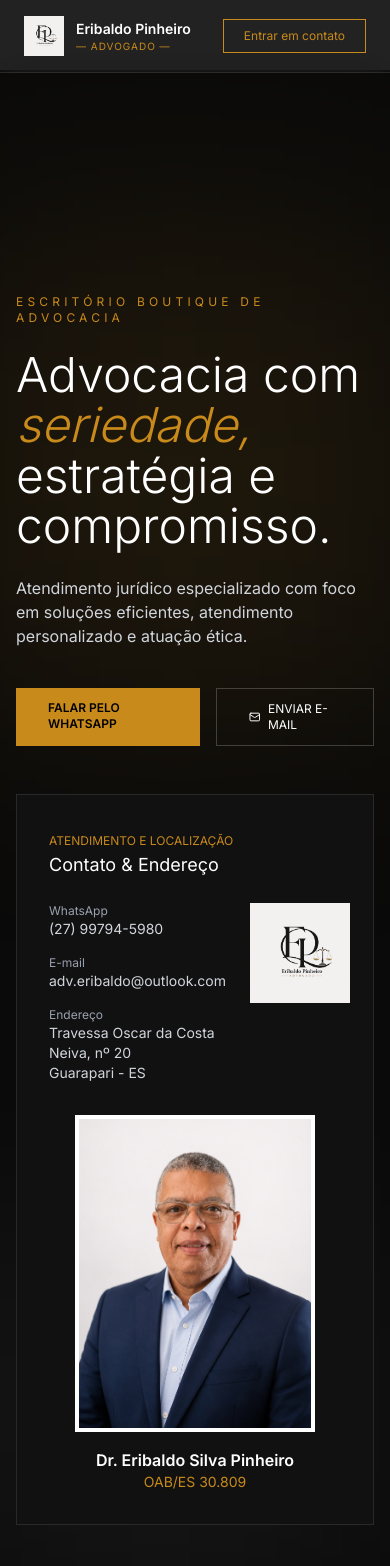
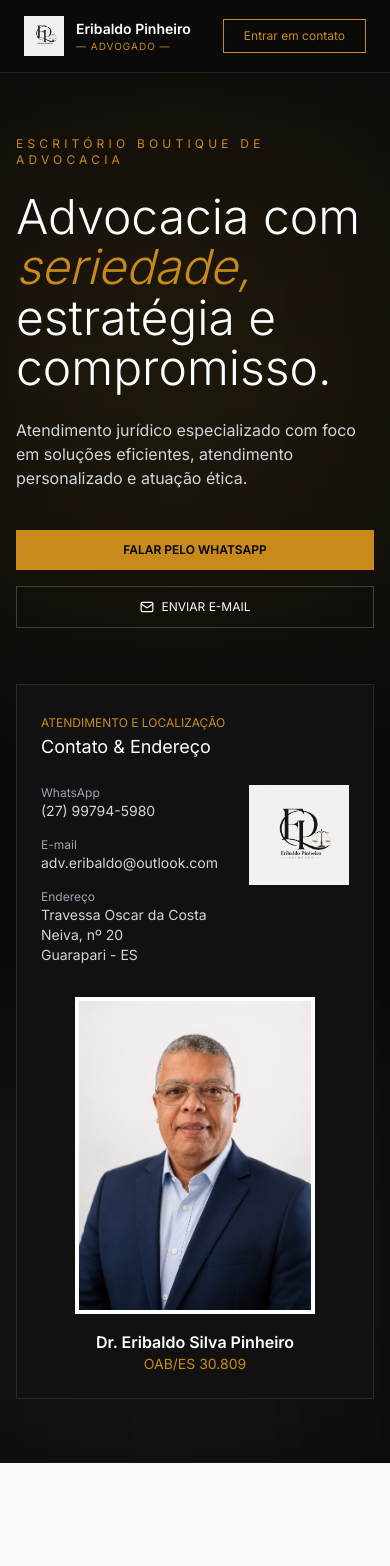
Before and after one commit to SergioooAlexandre/eribaldo-pinheiro-advocacia, a React (Vite) app: page / in a window 390 px wide. Shown: the top 1566 px of the page. Built offline with nearby package versions, Linux system fonts and the light colour scheme.

Commit message:
Remove faixa branca e sobe hero

```diff
--- a/src/App.tsx
+++ b/src/App.tsx
@@ -4,9 +4,9 @@ import Hero from './components/Hero';
 import Atendimento from './components/Atendimento';
 import Sobre from './components/Sobre';
 import AreasAtuacao from './components/AreasAtuacao';
+import FAQ from './components/FAQ';
 import Localizacao from './components/Localizacao';
 import Contato from './components/Contato';
-import FAQ from './components/FAQ';
 import Footer from './components/Footer';
 
 export default function App() {
@@ -18,7 +18,7 @@ export default function App() {
     <div className="min-h-screen bg-white flex flex-col font-sans overflow-x-hidden">
       <Header />
 
-      <main className="flex-grow pt-[70px]">
+      <main className="flex-grow">
         <Hero />
         <Atendimento />
         <Sobre />
--- a/src/components/AreasAtuacao.tsx
+++ b/src/components/AreasAtuacao.tsx
@@ -26,10 +26,10 @@ export default function AreasAtuacao() {
   return (
     <section
       id="areas"
-      className="w-full bg-white text-[#0A0A0A] py-16 md:py-24 px-4 sm:px-6 lg:px-8"
+      className="w-full bg-[#0A0A0A] text-white py-14 md:py-20 px-4 sm:px-6 lg:px-8 -mt-1"
     >
       <div className="max-w-7xl mx-auto">
-        <div className="text-center max-w-3xl mx-auto mb-12 md:mb-16">
+        <div className="text-center max-w-3xl mx-auto mb-10 md:mb-14">
           <span className="text-xs uppercase tracking-[0.35em] text-[#C88A1A] block mb-4">
             Especialidades Jurídicas
           </span>
@@ -40,7 +40,7 @@ export default function AreasAtuacao() {
 
           <div className="w-20 h-[2px] bg-[#C88A1A] mx-auto mb-8"></div>
 
-          <p className="text-gray-600 leading-relaxed text-base md:text-lg">
+          <p className="text-gray-300 leading-relaxed text-base md:text-lg">
             Atuação jurídica especializada com foco em soluções seguras,
             atendimento humanizado e defesa dos interesses de cada cliente.
           </p>
@@ -53,7 +53,7 @@ export default function AreasAtuacao() {
             return (
               <div
                 key={index}
-                className="bg-white border border-gray-100 rounded-sm p-8 md:p-10 text-center shadow-sm hover:shadow-xl hover:border-[#C88A1A]/40 transition duration-300"
+                className="bg-white text-[#0A0A0A] border border-white/10 rounded-sm p-8 md:p-10 text-center shadow-sm hover:shadow-xl hover:border-[#C88A1A]/60 transition duration-300"
               >
                 <div className="w-20 h-20 mx-auto mb-7 flex items-center justify-center">
                   <Icon
--- a/src/components/Hero.tsx
+++ b/src/components/Hero.tsx
@@ -6,24 +6,22 @@ export default function Hero() {
   return (
     <section
       id="inicio"
-      className="relative z-0 min-h-screen pt-56 md:pt-64 pb-20 bg-[#0A0A0A] text-white flex items-center overflow-visible"
+      className="relative z-0 min-h-screen pt-28 md:pt-32 pb-16 bg-[#0A0A0A] text-white flex items-start overflow-hidden"
     >
-      {/* FUNDO */}
       <div className="absolute inset-0 z-0">
-        <div className="absolute top-[10%] right-[-10%] w-[500px] h-[500px] bg-[#C88A1A]/10 blur-[120px]" />
+        <div className="absolute top-[8%] right-[-10%] w-[500px] h-[500px] bg-[#C88A1A]/10 blur-[120px]" />
         <div className="absolute bottom-[0%] left-[-10%] w-[400px] h-[400px] bg-white/5 blur-[100px]" />
       </div>
 
-      {/* CONTEÚDO */}
       <div className="max-w-7xl mx-auto px-4 sm:px-6 lg:px-8 relative z-10 w-full">
-        <div className="grid grid-cols-1 lg:grid-cols-12 gap-12 items-center">
+        <div className="grid grid-cols-1 lg:grid-cols-12 gap-10 lg:gap-12 items-start">
 
-          {/* ESQUERDA */}
+          {/* TEXTO PRINCIPAL */}
           <motion.div
             initial={{ opacity: 0, x: -60 }}
             animate={{ opacity: 1, x: 0 }}
             transition={{ duration: 0.8 }}
-            className="lg:col-span-6"
+            className="lg:col-span-6 pt-6 md:pt-10"
           >
             <span className="text-xs uppercase tracking-[0.35em] text-[#C88A1A] block mb-6">
               Escritório Boutique de Advocacia
@@ -42,19 +40,19 @@ export default function Hero() {
               atendimento personalizado e atuação ética.
             </p>
 
-            <div className="flex gap-4">
+            <div className="flex flex-col sm:flex-row gap-4">
               <a
                 href="https://wa.me/5527997945980"
                 target="_blank"
                 rel="noreferrer"
-                className="bg-[#C88A1A] text-black px-8 py-3 text-xs uppercase font-semibold"
+                className="bg-[#C88A1A] text-black px-8 py-3 text-xs uppercase font-semibold text-center hover:bg-white transition"
               >
                 Falar pelo WhatsApp
               </a>
 
               <a
                 href="mailto:adv.eribaldo@outlook.com"
-                className="border border-white/20 px-8 py-3 text-xs uppercase flex items-center gap-2"
+                className="border border-white/20 px-8 py-3 text-xs uppercase flex items-center justify-center gap-2 hover:border-[#C88A1A] hover:text-[#C88A1A] transition"
               >
                 <Mail size={14} />
                 Enviar e-mail
@@ -62,15 +60,14 @@ export default function Hero() {
             </div>
           </motion.div>
 
-          {/* DIREITA */}
+          {/* CARD DE CONTATO */}
           <motion.div
             initial={{ opacity: 0, x: 60 }}
             animate={{ opacity: 1, x: 0 }}
             transition={{ duration: 0.8 }}
-            className="lg:col-span-6"
+            className="lg:col-span-6 pt-4 md:pt-8"
           >
-            <div className="bg-[#111111] border border-white/10 p-8">
-
+            <div className="bg-[#111111] border border-white/10 p-6 md:p-8">
               <span className="text-xs text-[#C88A1A] uppercase">
                 Atendimento e Localização
               </span>
@@ -79,9 +76,7 @@ export default function Hero() {
                 Contato & Endereço
               </h3>
 
-              {/* CONTEÚDO + LOGO */}
               <div className="flex justify-between gap-6 items-start">
-
                 <div className="space-y-4 text-sm text-gray-300">
                   <div>
                     <p className="text-gray-400 text-xs">WhatsApp</p>
@@ -104,16 +99,15 @@ export default function Hero() {
 
                 <img
                   src="/images/logo.png"
-                  alt="Logo"
+                  alt="Logo Eribaldo Pinheiro"
                   className="w-[100px] object-contain"
                 />
               </div>
 
-              {/* FOTO */}
               <div className="mt-8 text-center">
                 <img
                   src="/images/dr-eribaldo.png"
-                  alt="Dr Eribaldo"
+                  alt="Dr. Eribaldo Silva Pinheiro"
                   className="w-[240px] mx-auto border-4 border-white"
                 />
 
@@ -125,7 +119,6 @@ export default function Hero() {
                   OAB/ES 30.809
                 </p>
               </div>
-
             </div>
           </motion.div>
 
```
